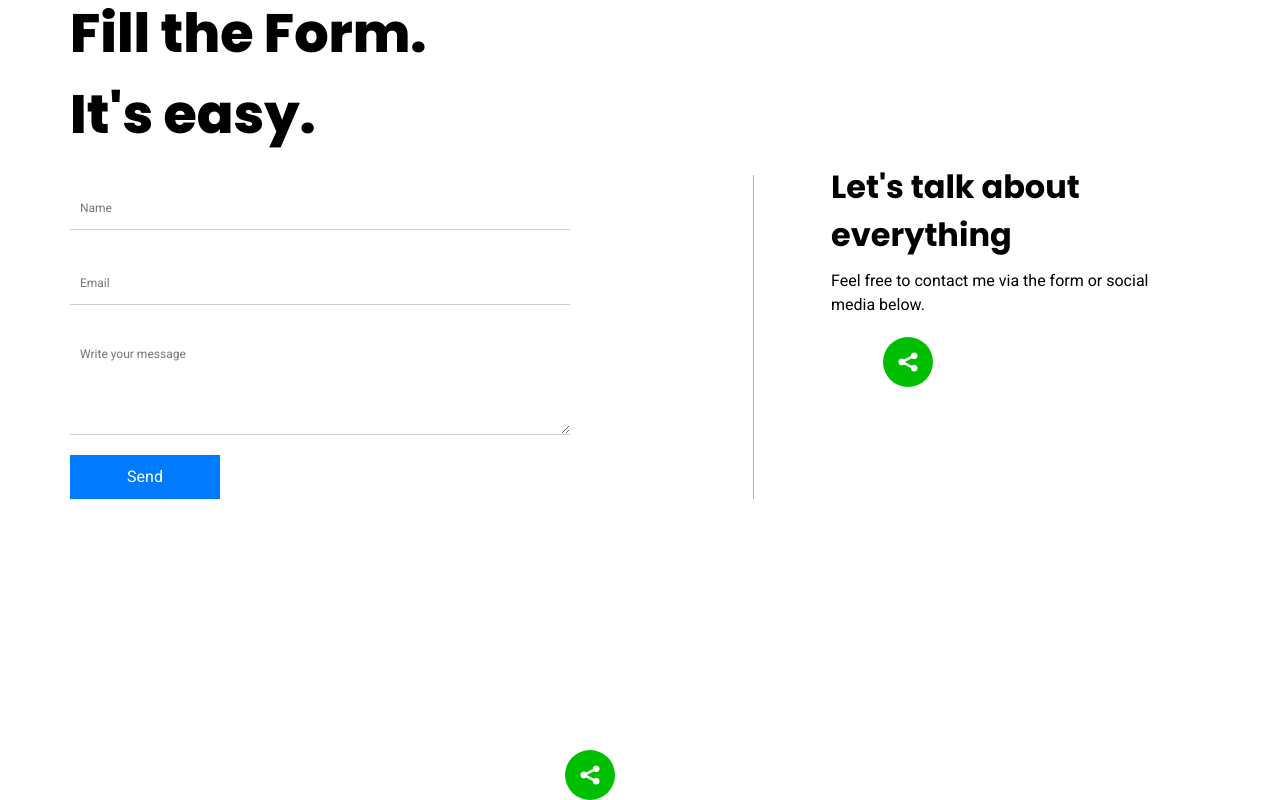
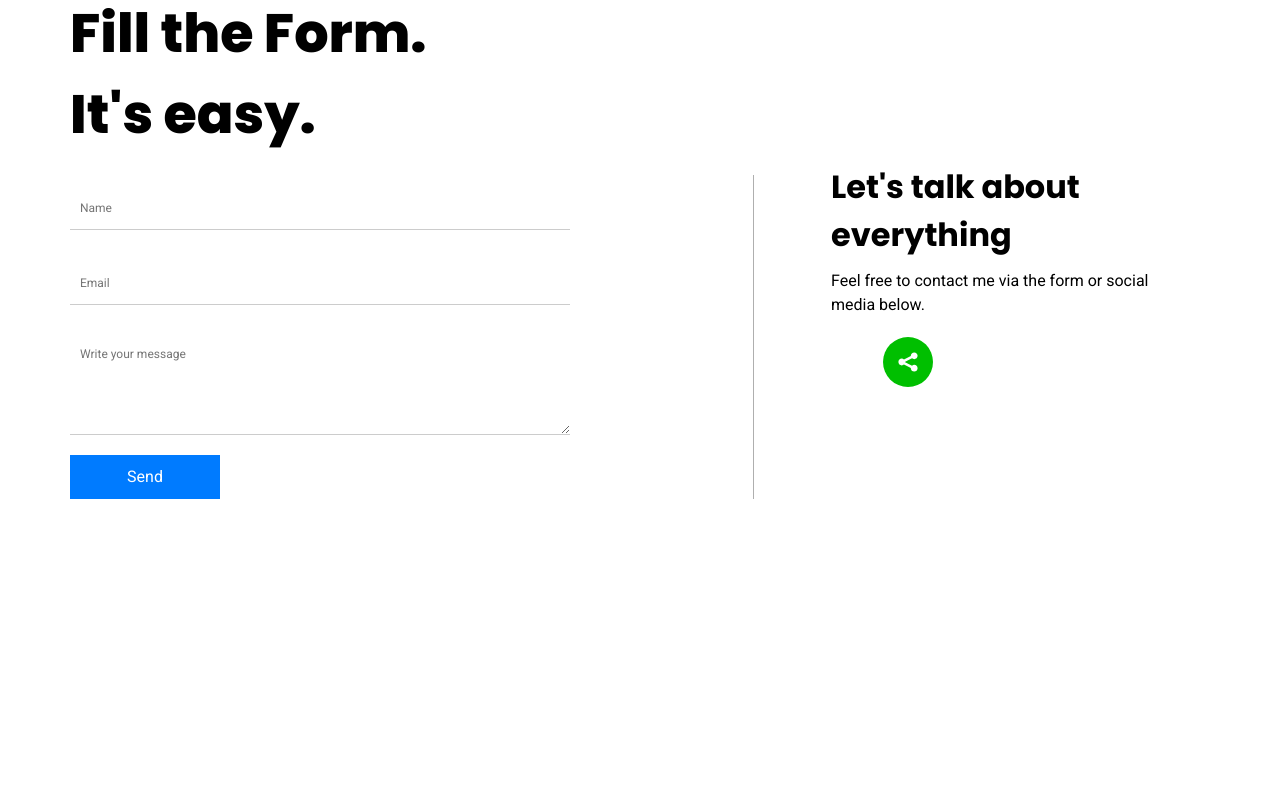
Before and after one commit to BuraYu/portfolio, a React (Create React App) app: page / in a window 1280 px wide. Shown: the part 2450-3250 px from the top of the page. After the commit the page ends 3200 px from the top, so only its background shows below. Built offline with nearby package versions, Linux system fonts and the light colour scheme; no server answers.

Commit message:
delete footer component

```diff
--- a/src/App.js
+++ b/src/App.js
@@ -2,7 +2,6 @@ import "./reset.css";
 import "./App.css";
 import AboutMe from "./components/aboutMe/AboutMe";
 import Contact from "./components/contact/Contact.jsx";
-import Footer from "./components/footer/Footer.jsx";
 import HeaderHero from "./components/header/HeaderHero.jsx";
 import Projects from "./components/projects/Projects.jsx";
 
@@ -13,7 +12,6 @@ function App() {
       <AboutMe />
       <Projects />
       <Contact />
-      <Footer />
     </div>
   );
 }
--- a/src/components/footer/Footer.jsx
+++ /dev/null
@@ -1,15 +0,0 @@
-import React from "react";
-import "./footer.css";
-import { SocialIcon } from "react-social-icons";
-
-const Footer = () => {
-  return (
-    <footer className="social-footer">
-      <SocialIcon url="www.xing.de" />
-      <SocialIcon url="www.github.com" />
-      <SocialIcon url="www.linkedin.com" />
-    </footer>
-  );
-};
-
-export default Footer;
--- a/src/components/footer/footer.css
+++ /dev/null
@@ -1,5 +0,0 @@
-.social-footer {
-  display: flex;
-  justify-content: center;
-  align-items: center;
-}
```
